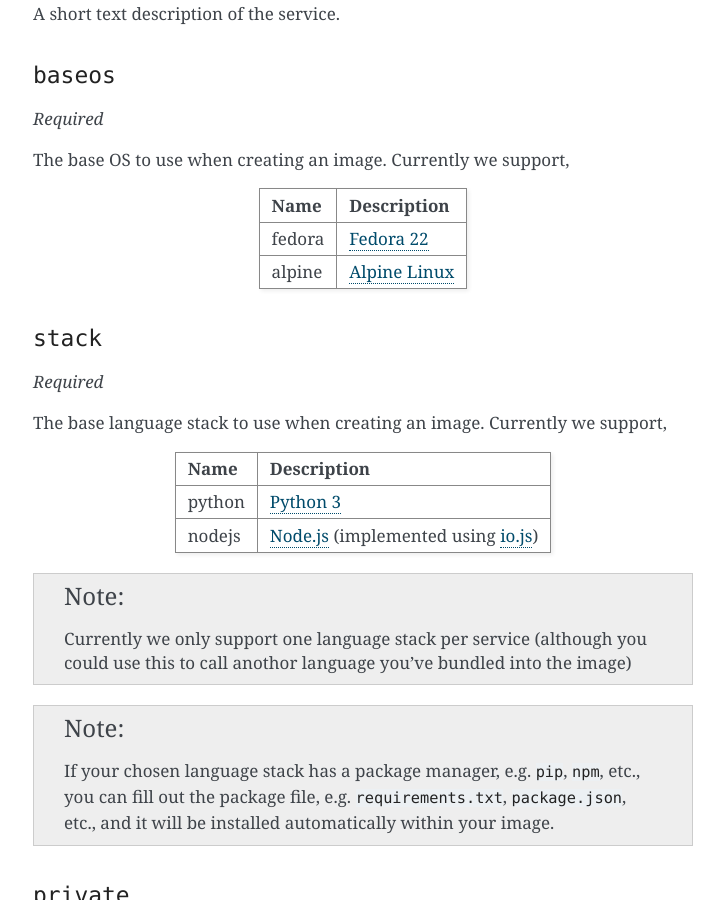
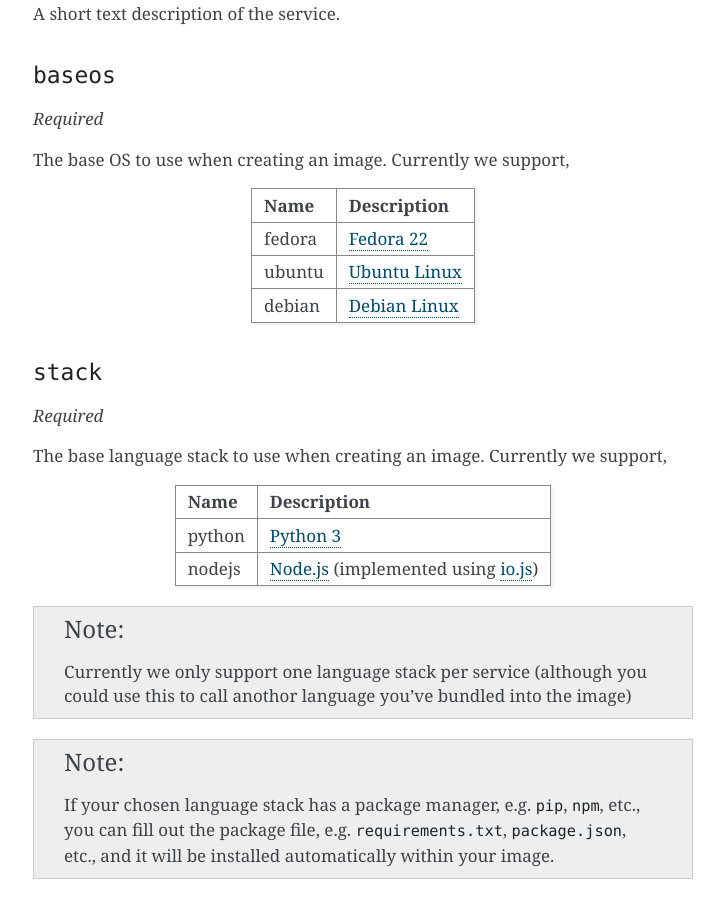
Before and after one commit to nstack/stackhut, a Sphinx documentation site: the page built from docs/creating_service/service_structure.rst, in a window 1280 px wide and 900 px high, scrolled down 1340 px. Shown: the whole window, without its empty margins (387-1111 px from the left). Built offline with Sphinx 7.4.7, drawn with Linux system fonts in a browser that asks for light colours; pages that are not in the unit, such as notebooks, are missing from menus.

Commit message:
Update service_structure.rst

```diff
--- a/docs/creating_service/service_structure.rst
+++ b/docs/creating_service/service_structure.rst
@@ -72,7 +72,9 @@ The base OS to use when creating an image. Currently we support,
 Name    Description
 ======  ===========
 fedora  `Fedora 22 <http://getfedora.org/>`_
-alpine  `Alpine Linux <http://alpinelinux.org/>`_
+ubuntu  `Ubuntu Linux <http://ubuntu.com/>`_
+debian  `Debian Linux <https://www.debian.org//>`_
+
 ======  ===========
 
 
```
